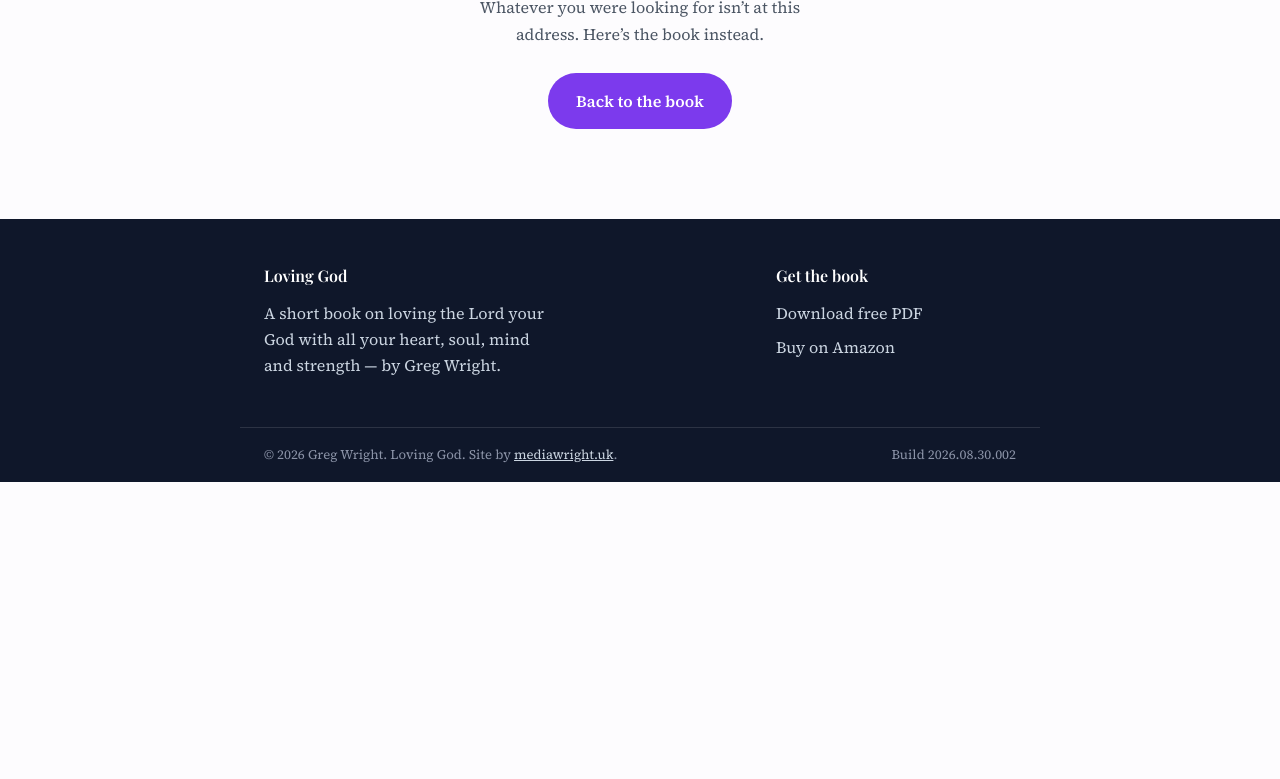
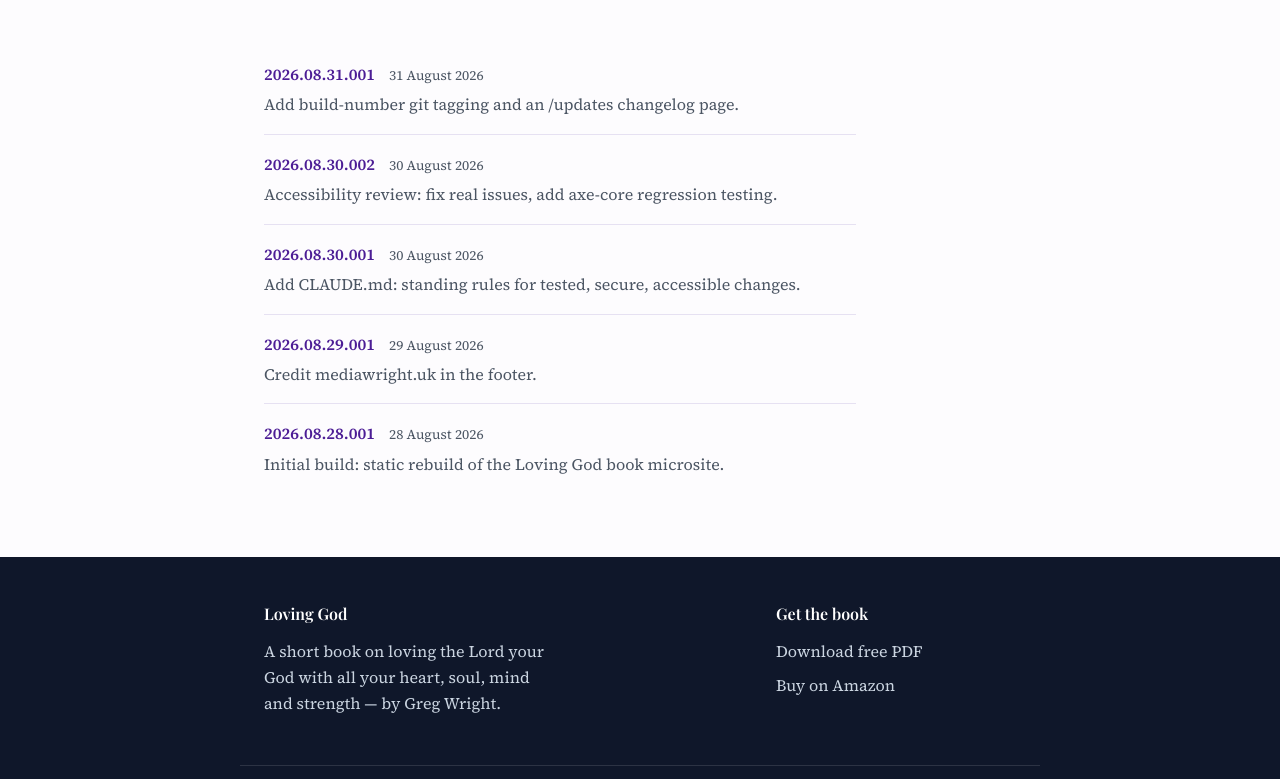
Before and after one commit to magicobject/LovingGod, a website: page public/updates.html in a window 1280 px wide. Shown: the part 230-1009 px from the top of the page. Before the commit the page ends 800 px from the top, so only its background shows below. Drawn offline with nearby package versions, Linux system fonts and the light colour scheme.

Commit message:
Add build-number git tagging and an /updates changelog page
Going forward: every commit gets a matching git tag (build-<date>.<NNN>,
the same value as the footer's build number), and a new entry at the
top of /updates.html — a real but deliberately unlinked page (no NAV
entry, robots: noindex) documenting what changed in each build.
CLAUDE.md now spells out the process (and its stale "no accessibility
suite yet" note is corrected — one's existed since build .002).
Backfilled updates.html with every historical build from git log.

Extended the canonical-URL test to loop over every page instead of
just index.html, so it covers the new page too.

All 13 tests pass; npm audit clean.

```diff
--- a/build-number.json
+++ b/build-number.json
@@ -1,4 +1,4 @@
 {
-  "date": "2026.08.30",
-  "build": 2
+  "date": "2026.08.31",
+  "build": 1
 }
--- a/public/css/style.css
+++ b/public/css/style.css
@@ -68,6 +68,14 @@ img{max-width:100%;display:block;}
 .contents a{color:var(--ink);text-decoration:none;font-size:.95rem;}
 .contents a:hover{color:var(--violet);text-decoration:underline;}
 
+.changelog{list-style:none;margin:0;padding:0;max-width:70ch;}
+.changelog li{padding:16px 0;border-bottom:1px solid var(--line);}
+.changelog li:last-child{border-bottom:none;}
+.changelog-meta{display:flex;gap:14px;align-items:baseline;flex-wrap:wrap;margin-bottom:4px;}
+.changelog-build{font-weight:700;color:var(--violet-dark);font-variant-numeric:tabular-nums;}
+.changelog-date{font-size:.85rem;color:var(--ink-soft);}
+.changelog p{margin:0;color:var(--ink-soft);}
+
 /* Chapters */
 .chapter{position:relative;padding:52px 0;overflow:hidden;}
 .chapter-alt{background:var(--paper-dim);}
--- a/public/404.html
+++ b/public/updates.html
@@ -10,15 +10,16 @@
 <head>
 <meta charset="UTF-8">
 <meta name="viewport" content="width=device-width, initial-scale=1">
-<title>Page Not Found | Loving God</title>
-<meta name="description" content="This page couldn't be found. Find your way back to the Loving God book.">
+<title>Site Updates | Loving God</title>
+<meta name="description" content="Internal build changelog for lovinggod.uk — not linked from anywhere on the site.">
 <meta name="robots" content="noindex">
+<link rel="canonical" href="https://lovinggod.uk/updates.html">
 <link rel="icon" href="img/favicon.svg" type="image/svg+xml">
 <meta name="theme-color" content="#7c3aed">
 <link rel="preconnect" href="https://fonts.googleapis.com">
 <link rel="preconnect" href="https://fonts.gstatic.com" crossorigin>
 <link href="https://fonts.googleapis.com/css2?family=Playfair+Display:wght@600;700;800&family=Source+Serif+4:opsz,wght@8..60,400;8..60,600&display=swap" rel="stylesheet">
-<link rel="stylesheet" href="css/style.css?v=2026.08.30.002">
+<link rel="stylesheet" href="css/style.css?v=2026.08.31.001">
 <script type="application/ld+json">
 {
   "@context": "https://schema.org",
@@ -48,11 +49,37 @@
 </header>
 
 <main>
-<section class="not-found">
+<section style="padding:64px 0 8px;">
   <div class="wrap">
-    <h1>That page can&rsquo;t be found.</h1>
-    <p style="max-width:44ch;margin:0 auto 26px;color:var(--ink-soft);">Whatever you were looking for isn&rsquo;t at this address. Here&rsquo;s the book instead.</p>
-    <a class="btn btn-violet" href="index.html">Back to the book</a>
+    <h1>Site updates</h1>
+    <p style="color:var(--ink-soft); max-width:60ch; margin-top:-.3em;">An internal changelog: every build number and what changed. This page isn't linked from anywhere else on the site.</p>
+  </div>
+</section>
+
+<section style="padding:24px 0 64px;">
+  <div class="wrap">
+    <ul class="changelog">
+      <li>
+        <div class="changelog-meta"><span class="changelog-build">2026.08.31.001</span><span class="changelog-date">31 August 2026</span></div>
+        <p>Add build-number git tagging and an /updates changelog page.</p>
+      </li>
+      <li>
+        <div class="changelog-meta"><span class="changelog-build">2026.08.30.002</span><span class="changelog-date">30 August 2026</span></div>
+        <p>Accessibility review: fix real issues, add axe-core regression testing.</p>
+      </li>
+      <li>
+        <div class="changelog-meta"><span class="changelog-build">2026.08.30.001</span><span class="changelog-date">30 August 2026</span></div>
+        <p>Add CLAUDE.md: standing rules for tested, secure, accessible changes.</p>
+      </li>
+      <li>
+        <div class="changelog-meta"><span class="changelog-build">2026.08.29.001</span><span class="changelog-date">29 August 2026</span></div>
+        <p>Credit mediawright.uk in the footer.</p>
+      </li>
+      <li>
+        <div class="changelog-meta"><span class="changelog-build">2026.08.28.001</span><span class="changelog-date">28 August 2026</span></div>
+        <p>Initial build: static rebuild of the Loving God book microsite.</p>
+      </li>
+    </ul>
   </div>
 </section>
 </main>
@@ -73,7 +100,7 @@
   </div>
   <div class="legal wrap">
     <span>&copy; <span id="yr"></span> Greg Wright. Loving God. Site by <a href="https://mediawright.uk">mediawright.uk</a>.</span>
-    <span class="build-number">Build 2026.08.30.002</span>
+    <span class="build-number">Build 2026.08.31.001</span>
   </div>
   <script>document.getElementById('yr').textContent = new Date().getFullYear();</script>
 </footer>
```
Also changed, not shown: CLAUDE.md (+8 -1 lines), public/index.html (+2 -2 lines), src/pages.config.mjs (+7 -0 lines), src/pages/updates.html (added, +33 -0 lines), test/page-content.spec.ts (+6 -4 lines), test/support/pages.ts (+5 -0 lines), README.md.
